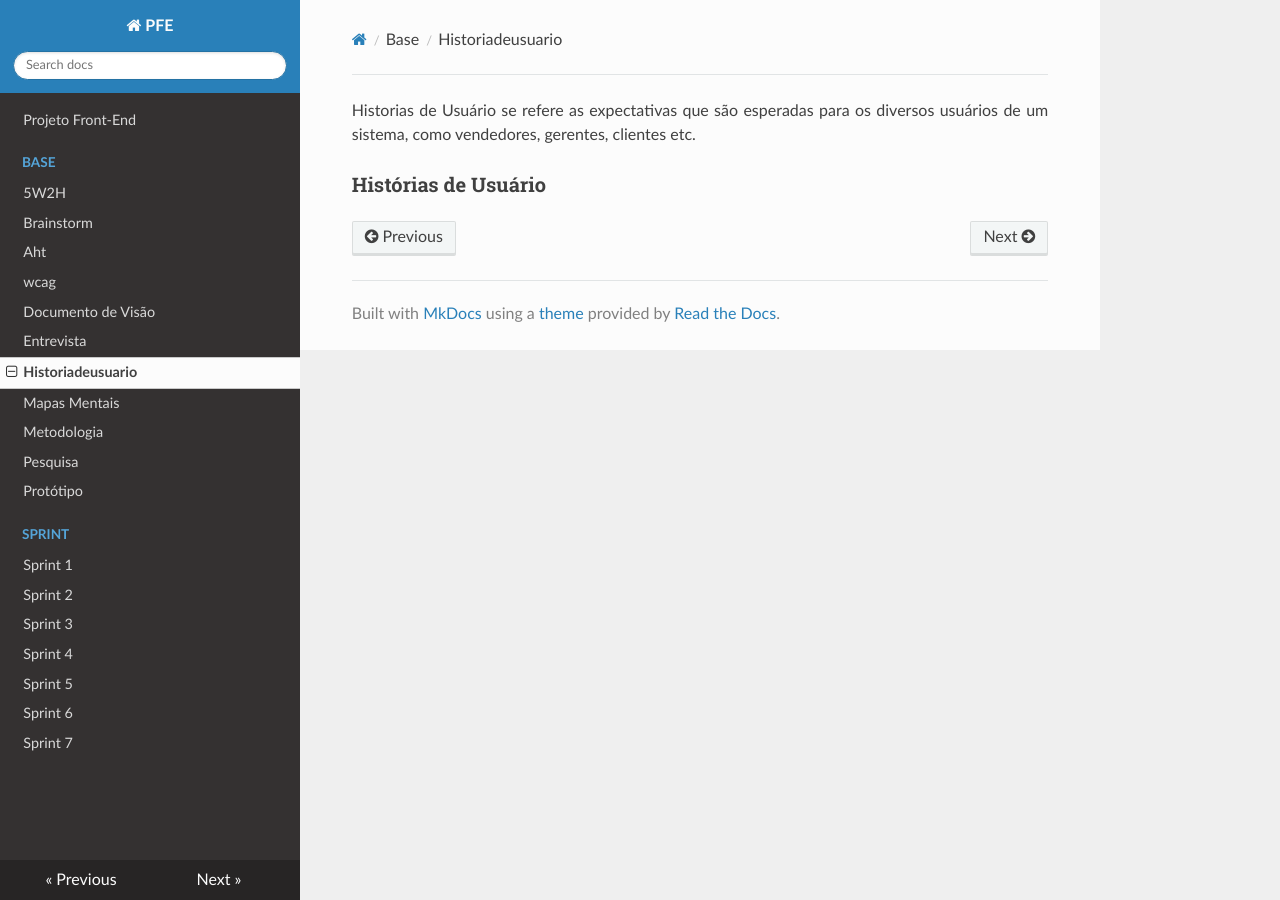
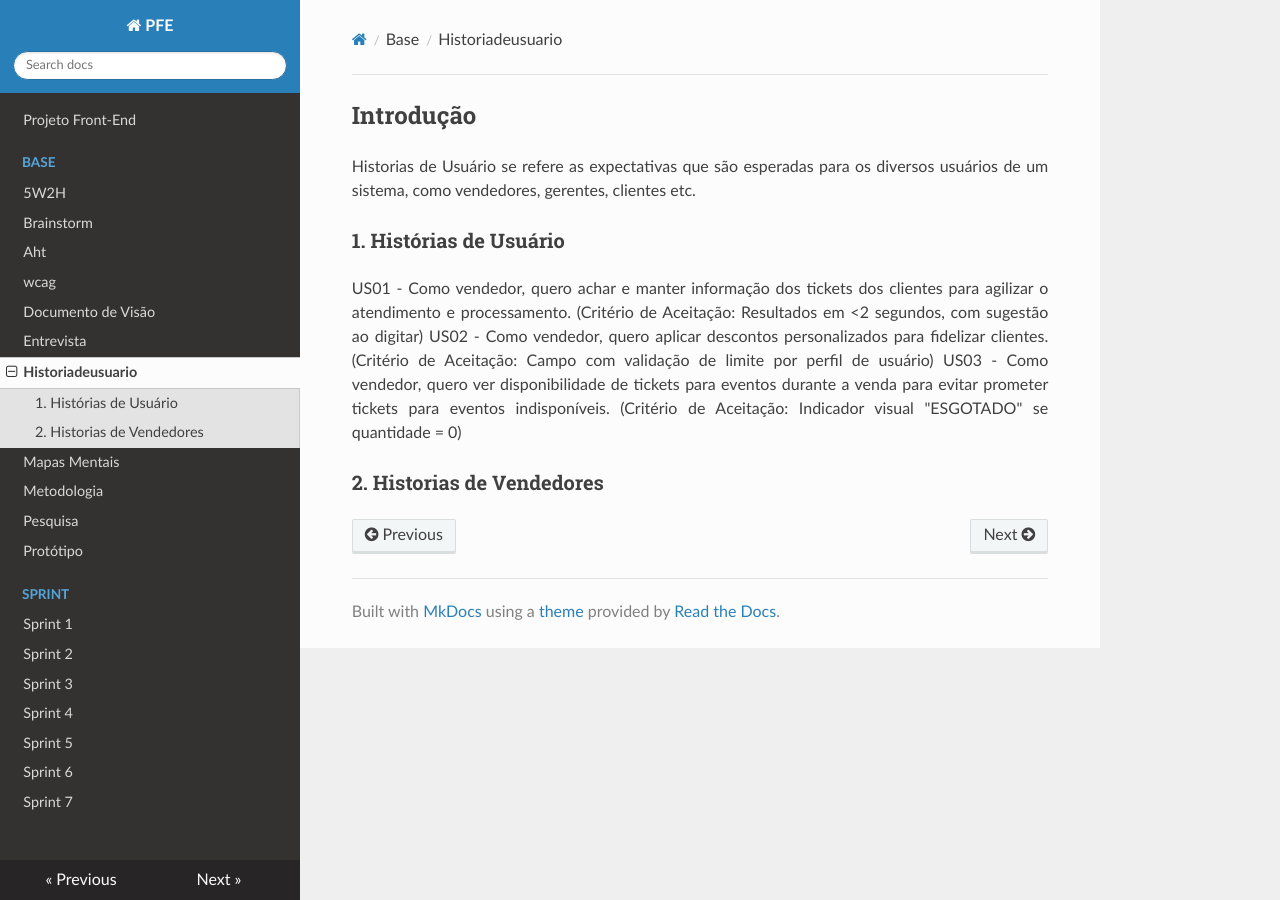
Before and after one commit to Projetos-de-Extensao/PFE_25.1_8001_III, an MkDocs documentation site: the page built from docs/base/historiadeusuario.md, in a window 1280 px wide. Built offline with MkDocs 1.6.1, drawn with Linux system fonts in a browser that asks for light colours; nearby versions of some CDN libraries.

Commit message:
Update historiadeusuario.md

```diff
--- a/docs/base/historiadeusuario.md
+++ b/docs/base/historiadeusuario.md
@@ -1,5 +1,20 @@
+## Introdução
+
 <p align = "justify">
 Historias de Usuário se refere as expectativas que são esperadas para os diversos usuários de um sistema, como vendedores, gerentes, clientes etc.
 </p>
 
-### Histórias de Usuário
+### 1. Histórias de Usuário
+
+<p align = "justify">
+US01 - Como vendedor, quero achar e manter informação dos tickets dos clientes para agilizar o atendimento e processamento.
+(Critério de Aceitação: Resultados em <2 segundos, com sugestão ao digitar)
+
+US02 - Como vendedor, quero aplicar descontos personalizados para fidelizar clientes.
+(Critério de Aceitação: Campo com validação de limite por perfil de usuário)
+
+US03 - Como vendedor, quero ver disponibilidade de tickets para eventos durante a venda para evitar prometer tickets para eventos indisponíveis.
+(Critério de Aceitação: Indicador visual "ESGOTADO" se quantidade = 0)
+</p>
+
+### 2. Historias de Vendedores
```
